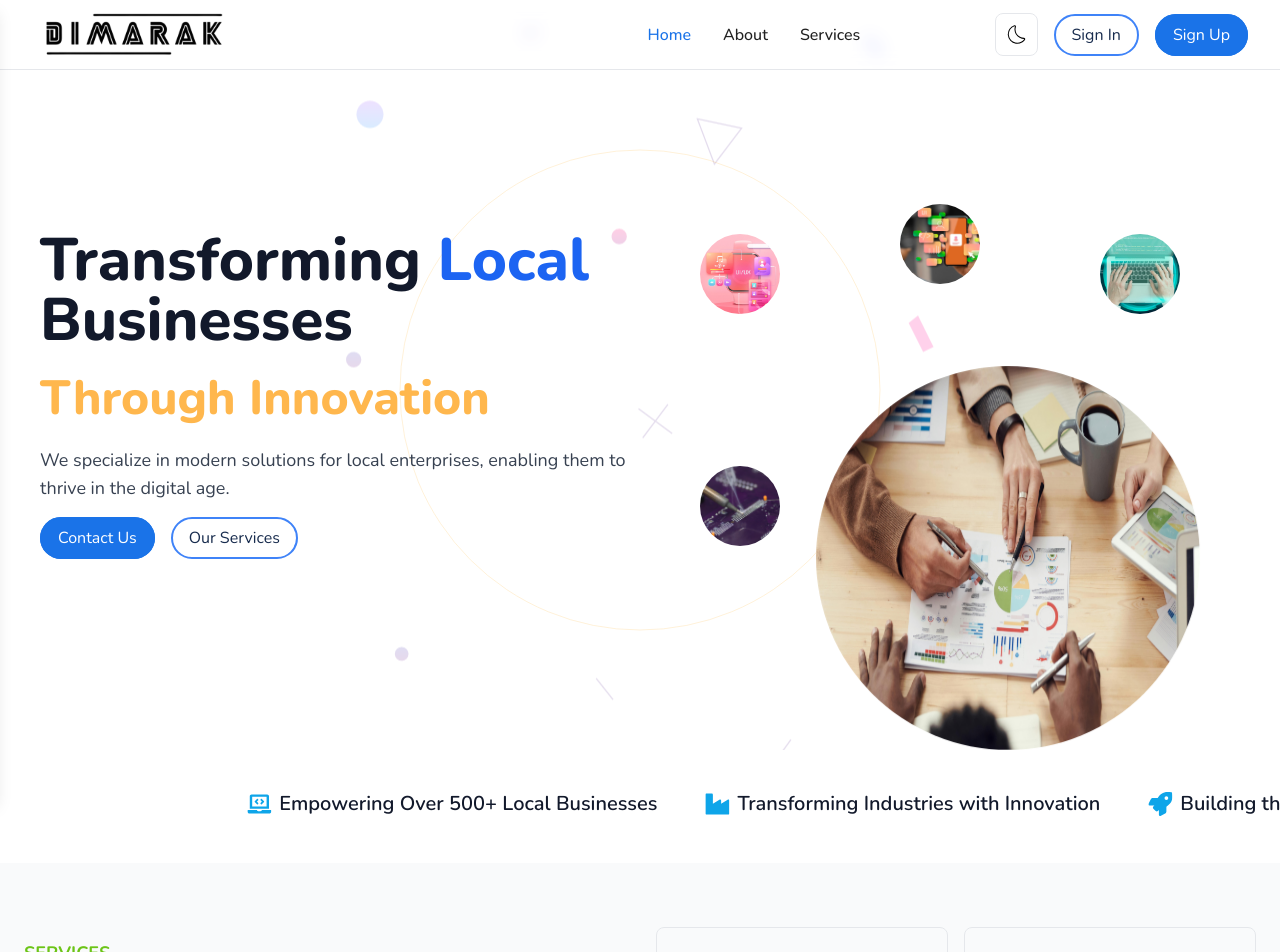
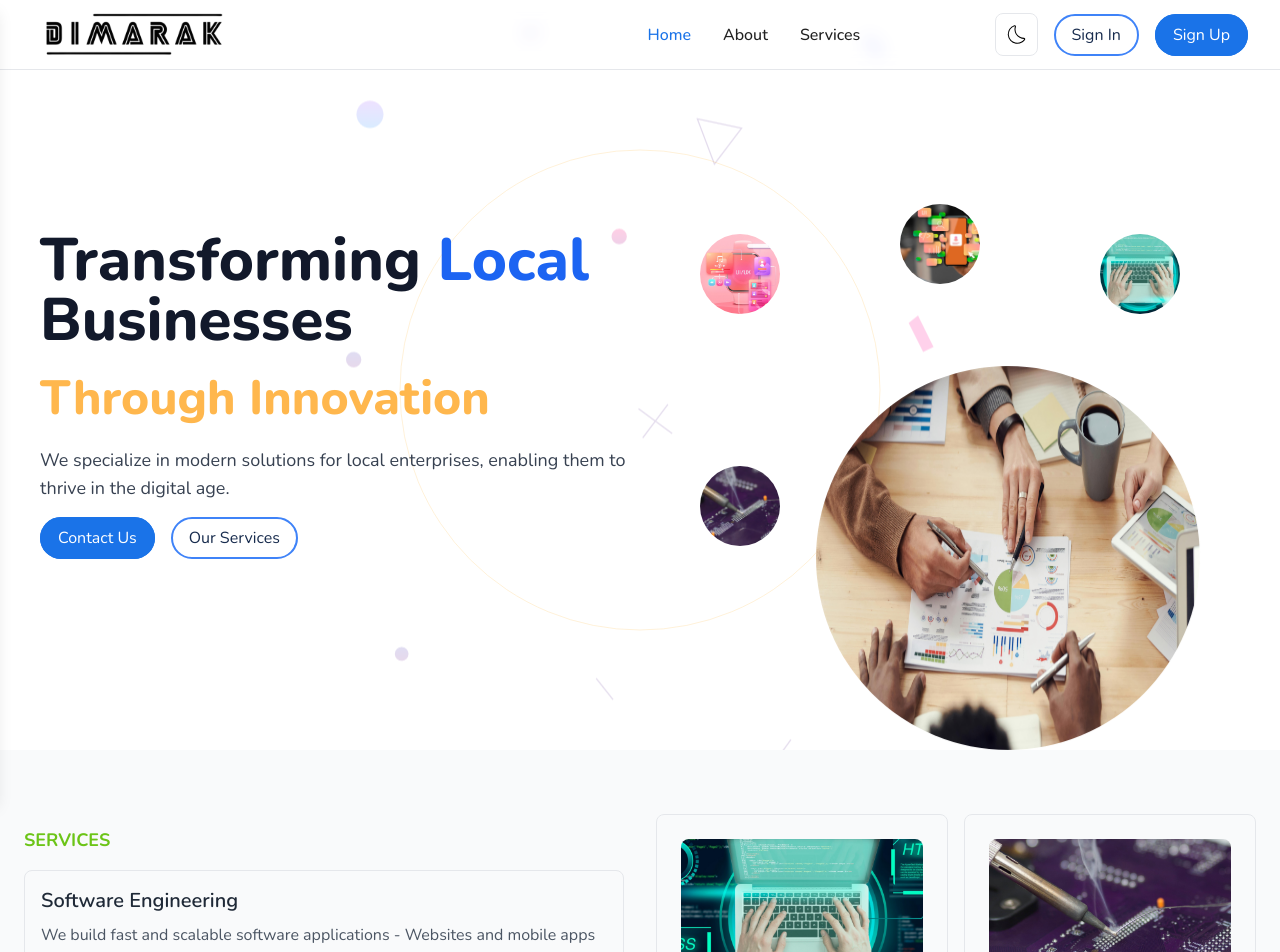
Before and after one commit to Dimarak-Limited-HQ/dimarak.com, a Next.js app: page / in a window 1280 px wide. Shown: the top 952 px of the page. Built offline with nearby package versions, Linux system fonts and the light colour scheme.

Commit message:
Refactor HeroSection component styles

```diff
--- a/src/app/page.tsx
+++ b/src/app/page.tsx
@@ -1,7 +1,7 @@
 import ServicesSection from "@/components/sections/ServicesSection";
 import WhyChooseUs from "@/components/sections/WhyChooseUs";
 import WhoWeAre from "@/components/sections/WhoWeAre";
-import ScrollingTextSection from "@/components/sections/ScrollTextSection";
+// import ScrollingTextSection from "@/components/sections/ScrollTextSection";
 
 import HeroSection from "@/components/sections/HeroSection";
 
@@ -9,7 +9,7 @@ export default function Home() {
   return (
     <>
       <HeroSection />
-      <ScrollingTextSection />
+      {/* <ScrollingTextSection /> */}
       <ServicesSection />
       <WhoWeAre />
       <WhyChooseUs />
```
